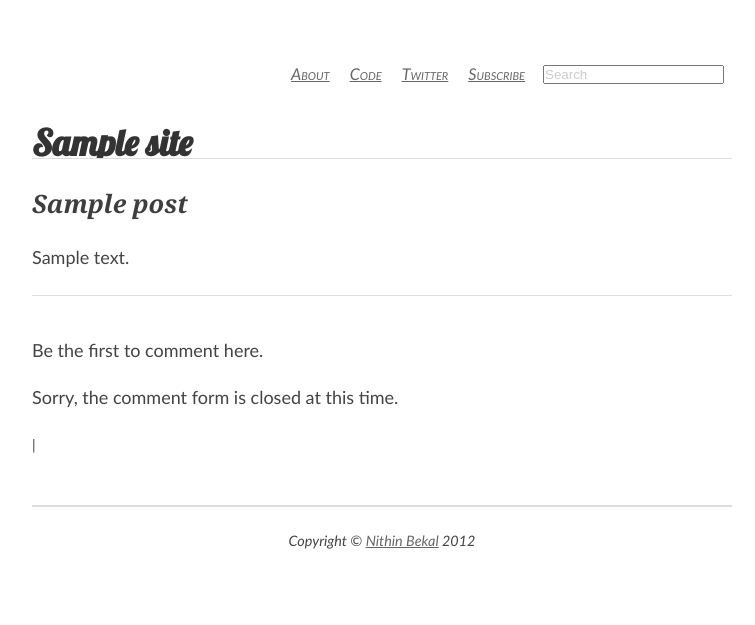
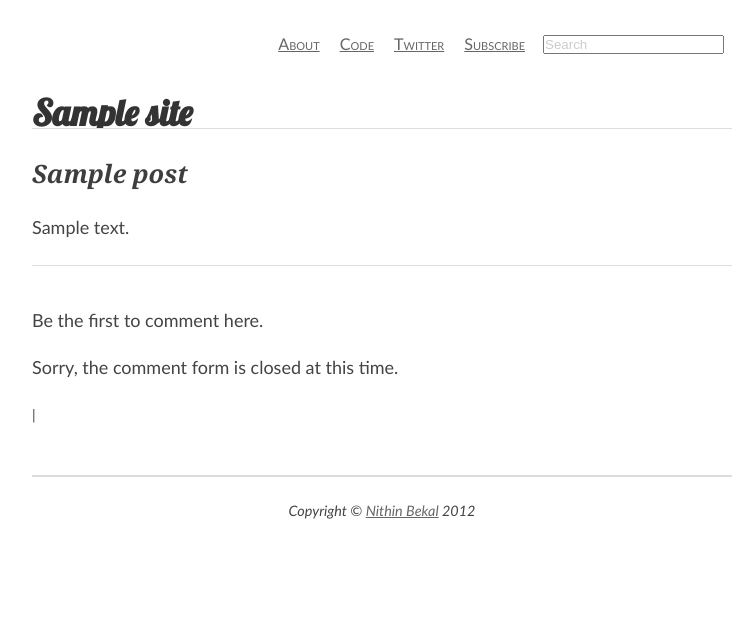
Before and after one commit to nithinbekal/nithinbekal.com, a WordPress theme: template page.php in a window 1280 px wide. Shown: the top 625 px of the page, without its empty margins (258-1013 px from the left). Run offline with PHP 8.4 and a stand-in for WordPress, Linux system fonts and the light colour scheme; the site name, menu and one post (Sample post) are stand-ins, and other content is empty.

Commit message:
Avoid extra body padding in page.php

```diff
--- a/style.css
+++ b/style.css
@@ -96,8 +96,8 @@ blockquote {
 
 /* Posts */
 
-.post, .page { padding: 30px 0; }
-.post header, .page header { font-style: italic; }
+#posts .post, #posts .page { padding: 30px 0; }
+#posts .post header, #posts .page header { font-style: italic; }
 .post header h3 a,
 .page header h3 a {
     color: #3e3e3e;
```
